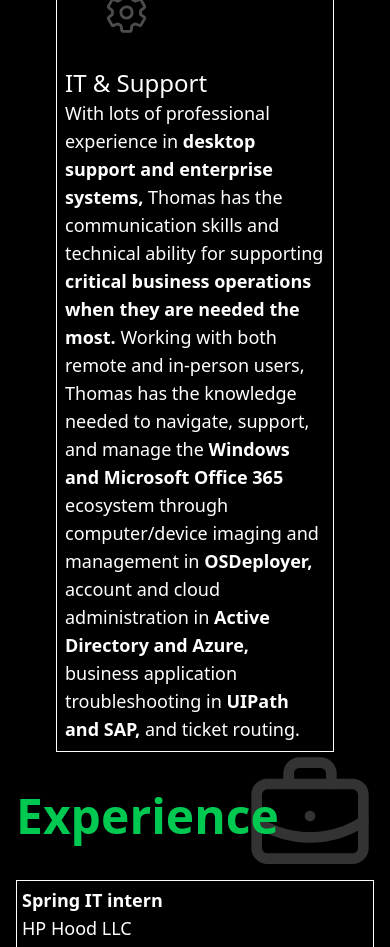
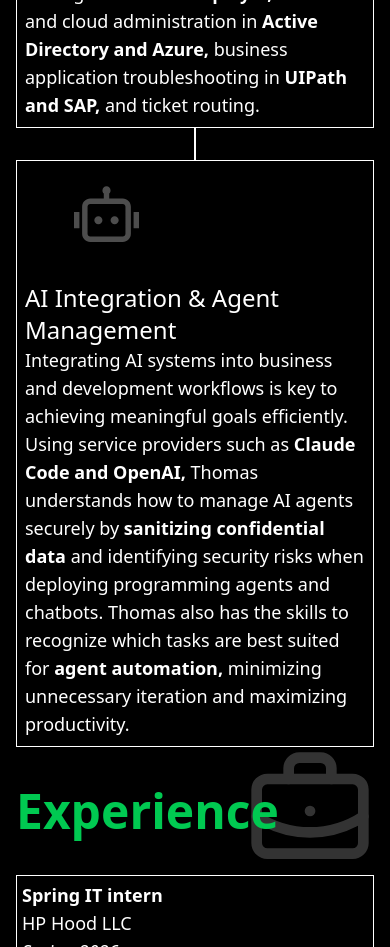
Before and after one commit to thomaswalsh1/personal-website-2.0, a React (Vite) app: page / in a window 390 px wide. Shown: the part 4000-4947 px from the top of the page. Built offline with nearby package versions, Linux system fonts and the light colour scheme.

Commit message:
Adding AI skills and modifying mobile friendly design

```diff
--- a/src/sections/Projects.tsx
+++ b/src/sections/Projects.tsx
@@ -70,7 +70,7 @@
         </div>
         <div
           id="themes-list"
-          className="flex flex-col w-full px-10"
+          className="flex flex-col w-full md:px-10"
         >
           <ProjectComponent title="Termite" description={termiteDesc} image={termitePic} link={termiteGit}/>
           <LineConnector />
--- a/src/sections/Skillset.tsx
+++ b/src/sections/Skillset.tsx
@@ -1,4 +1,5 @@
 import { IoBuildOutline, IoSettingsOutline } from "react-icons/io5";
+import { RiRobot2Line } from "react-icons/ri";
 import { motion } from "motion/react";
 import SkillComponent from "../components/SkillComponent";
 import { GoCodeSquare, GoServer } from "react-icons/go";
@@ -55,6 +56,19 @@
   </>
 );
 
+const aiDesc = (
+  <>
+    Integrating AI systems into business and development workflows is key to
+    achieving meaningful goals efficiently. Using service providers such as{" "}
+    <b>Claude Code and OpenAI,</b> Thomas understands how to manage AI agents
+    securely by <b>sanitizing confidential data</b> and identifying security
+    risks when deploying programming agents and chatbots. Thomas also has the
+    skills to recognize which tasks are best suited for{" "}
+    <b>agent automation,</b> minimizing unnecessary iteration and maximizing
+    productivity.
+  </>
+);
+
 const itSupportDesc = (
   <>
     With lots of professional experience in{" "}
@@ -92,7 +106,7 @@
         </div>
         <div
           id="skill-list"
-          className="flex flex-col w-full px-10"
+          className="flex flex-col w-full md:px-10"
         >
           <SkillComponent title="Supercharging Web Apps" description={webAppsDesc} icon={GoCodeSquare} />
           <LineConnector />
@@ -101,6 +115,8 @@
           <SkillComponent title="Linux Literacy" description={linuxDesc} icon={FaLinux} />
           <LineConnector />
           <SkillComponent title="IT & Support" description={itSupportDesc} icon={IoSettingsOutline} />
+          <LineConnector />
+          <SkillComponent title="AI Integration & Agent Management" description={aiDesc} icon={RiRobot2Line} />
         </div>
       </div>
     </div>
```
